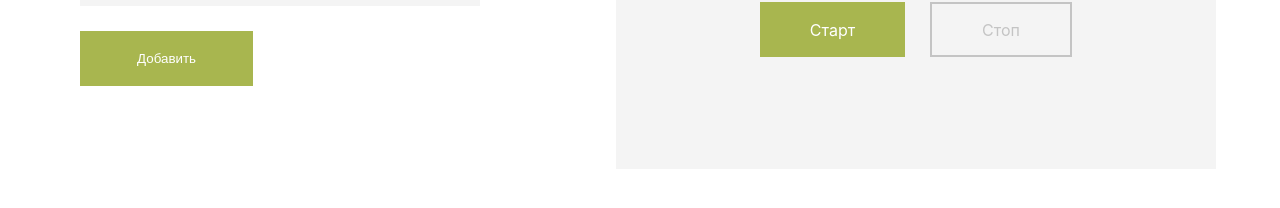
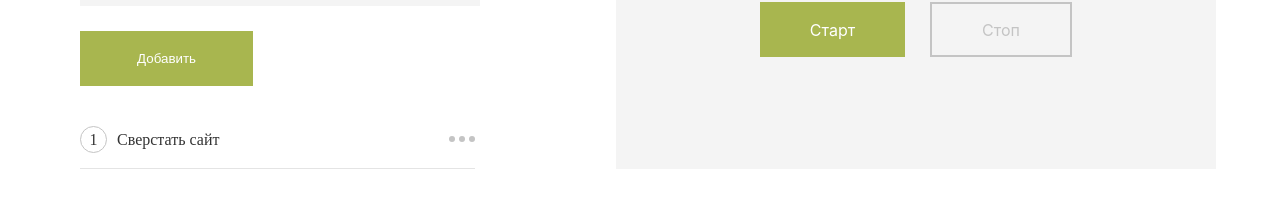
Before and after one commit to Bakirovildar/pomodoro-app, a React (Create React App) app: page / in a window 1280 px wide. Shown: the part 438-646 px from the top of the page. Built offline with nearby package versions, Linux system fonts and the light colour scheme.

Commit message:
refactoring AddingTasks

```diff
--- a/src/shared/Content/AddingTasks/AddingTasks.tsx
+++ b/src/shared/Content/AddingTasks/AddingTasks.tsx
@@ -2,12 +2,14 @@ import React from 'react';
 import './addingTasks.css';
 import {DescriptionAdd} from "./DescriptionAdd";
 import {AddForm} from "./AddForm";
+import {TasksItem} from "./TasksItem";
 
 export function AddingTasks() {
   return (
       <div className='addingTasks-container'>
           <DescriptionAdd />
           <AddForm />
+          <TasksItem />
       </div>
   );
 }
--- a/src/shared/Content/AddingTasks/TasksItem/TasksItem.tsx
+++ b/src/shared/Content/AddingTasks/TasksItem/TasksItem.tsx
@@ -1,8 +1,18 @@
 import React from 'react';
-import styles from './tasksitem.css';
+import './tasksitem.css';
+import {Dropdown} from "../../../Dropdown";
+import {IconDropdown} from "../../../../icons/IconDropdownButton";
 
 export function TasksItem() {
   return (
-      <div></div>
+      <div>
+        <div className='tasks-item-container'>
+            <div className='tasks-item-desc'>
+                <div className='tasks-item-num'>1</div>
+                <span>Сверстать сайт</span>
+            </div>
+            <Dropdown button={<IconDropdown />} />
+        </div>
+      </div>
   );
 }
```
